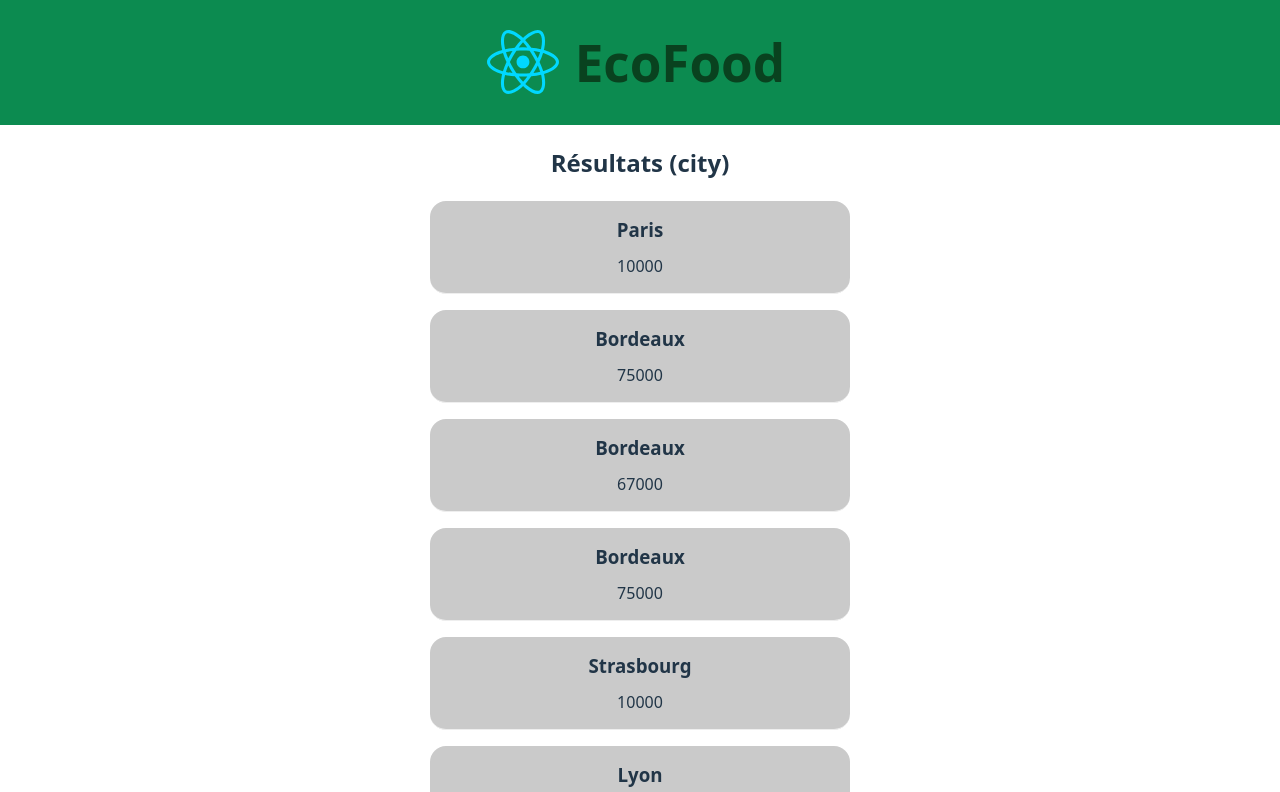
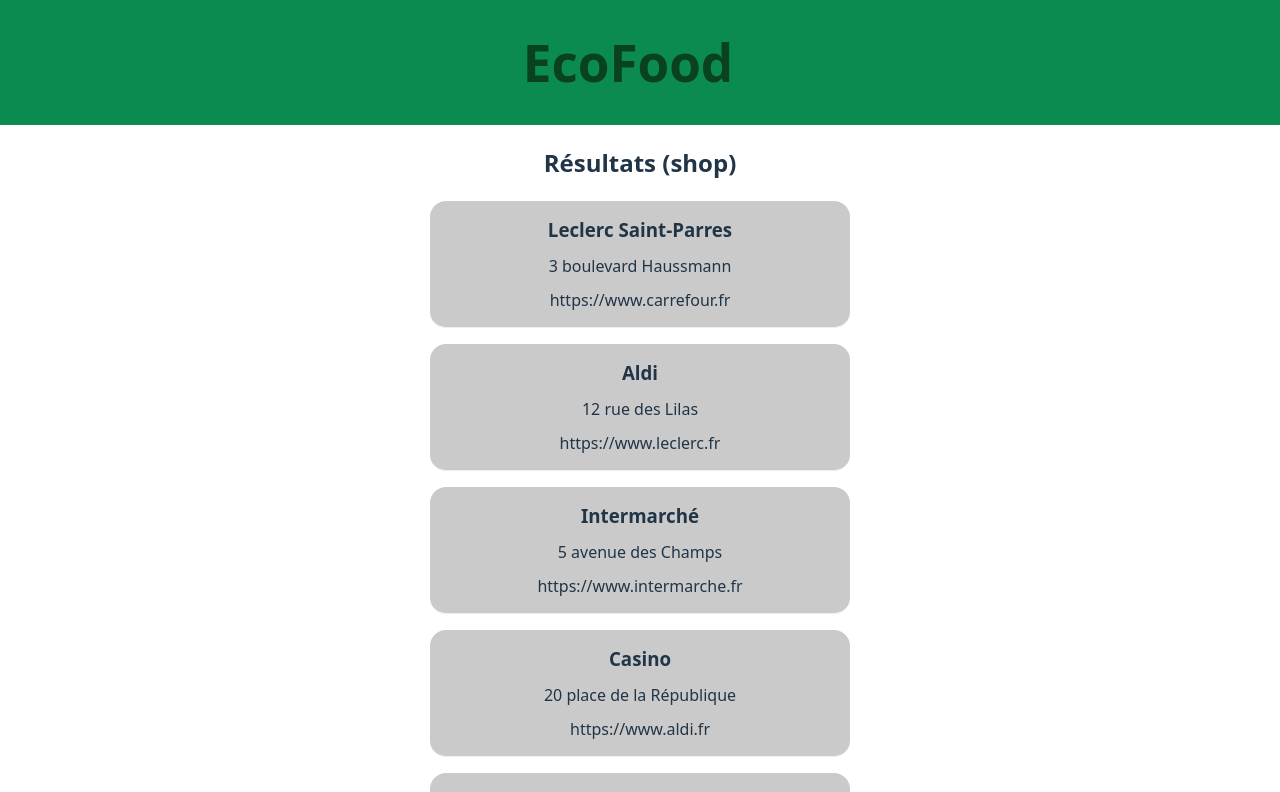
Before and after one commit to UTT-GL03/EcoFood, a React app in the folder frontend/: page /results/shop in a window 1280 px wide. Shown: the top 792 px of the page. Built offline with nearby package versions, Linux system fonts and the light colour scheme; the HTML template or start-up script is replaced by a standard one.

Commit message:
add : new routes and refactoring

```diff
--- a/frontend/package.json
+++ b/frontend/package.json
@@ -11,7 +11,8 @@
   },
   "dependencies": {
     "react": "^19.1.1",
-    "react-dom": "^19.1.1"
+    "react-dom": "^19.1.1",
+    "react-router-dom": "^7.9.4"
   },
   "devDependencies": {
     "@eslint/js": "^9.36.0",
--- a/frontend/src/App.jsx
+++ b/frontend/src/App.jsx
@@ -2,17 +2,31 @@
 import "./App.css";
 import sampleData from "../sample_data.json";
 import ResultsList from "./ResultsList";
+import { BrowserRouter, Routes, Route, Link } from "react-router-dom";
+import { Button } from 'react';
 
 function App() {
 	return (
 		<>
-			<div className="header">
-				<a href="https://react.dev" target="_blank" className="title">
-					<img src={reactLogo} className="logo react" alt="React logo" />
-					<h1>EcoFood</h1>
-				</a>
-			</div>
-			<ResultsList resultsArray={sampleData.City} type={"city"} />
+      <BrowserRouter>
+        <div className="header">
+          <a href="/" className="title">
+            <h1>EcoFood</h1>
+          </a>
+        </div>
+        <Routes>
+          <Route path="/" element={
+            <div className="navigation">
+              <Link to="/results/city">
+                <button>Go to Results</button>
+              </Link>
+            </div>
+          }></Route>
+          <Route path="/results/city" element={<ResultsList resultsArray={sampleData.City} type={"city"} />} />
+          <Route path="/results/shop" element={<ResultsList resultsArray={sampleData.Shop} type={"shop"} />} />
+          <Route path="/results/product" element={<ResultsList resultsArray={sampleData.Product} type={"product"} />} />
+        </Routes>
+    </BrowserRouter>
 		</>
 	);
 }
--- a/frontend/src/ResultsList.jsx
+++ b/frontend/src/ResultsList.jsx
@@ -8,20 +8,11 @@
 			<div className="results-container">
 				{resultsArray.map((item, index) =>
 					type === "shop" ? (
-						<div key={index} className="result-item">
-							<h3>{item.name}</h3>
-							<p>{item.address}</p>
-							<p>{item.url}</p>
-						</div>
+						<Shop name={item.name} address={item.address} url={item.url} index={index} />
 					) : type === "city" ? (
-						<div key={index} className="result-item">
-							<h3>{item.name}</h3>
-							<p>{item.postal_code}</p>
-						</div>
+						<City name={item.name} postal_code={item.postal_code} index={index} />
 					) : type === "product" ? (
-						<div key={index} className="result-item">
-							<h3>{item.name}</h3>
-						</div>
+						<Product name={item.name} index={index} />
 					) : null
 				)}
 			</div>
@@ -29,4 +20,33 @@
 	);
 };
 
+function City({name, postal_code, index}) {
+  return (
+
+      	<div key={index} className="result-item">
+			<h3>{name}</h3>
+			<p>{postal_code}</p>
+		</div>
+  )
+}
+
+function Shop({name, address, url, index}) {
+  return (
+    <div key={index} className="result-item">
+      <h3>{name}</h3>
+      <p>{address}</p>
+      <p>{url}</p>
+    </div>
+  )
+}
+
+function Product({name, index}) {
+	  return (
+		<div key={index} className="result-item">
+			<h3>{name}</h3>
+		</div>
+	)
+
+}
+
 export default ResultsList;
```
Also changed, not shown: frontend/src/SimpleButton.jsx (added, +11 -0 lines), 1 other file (tests, documents, lock files or other folders).
